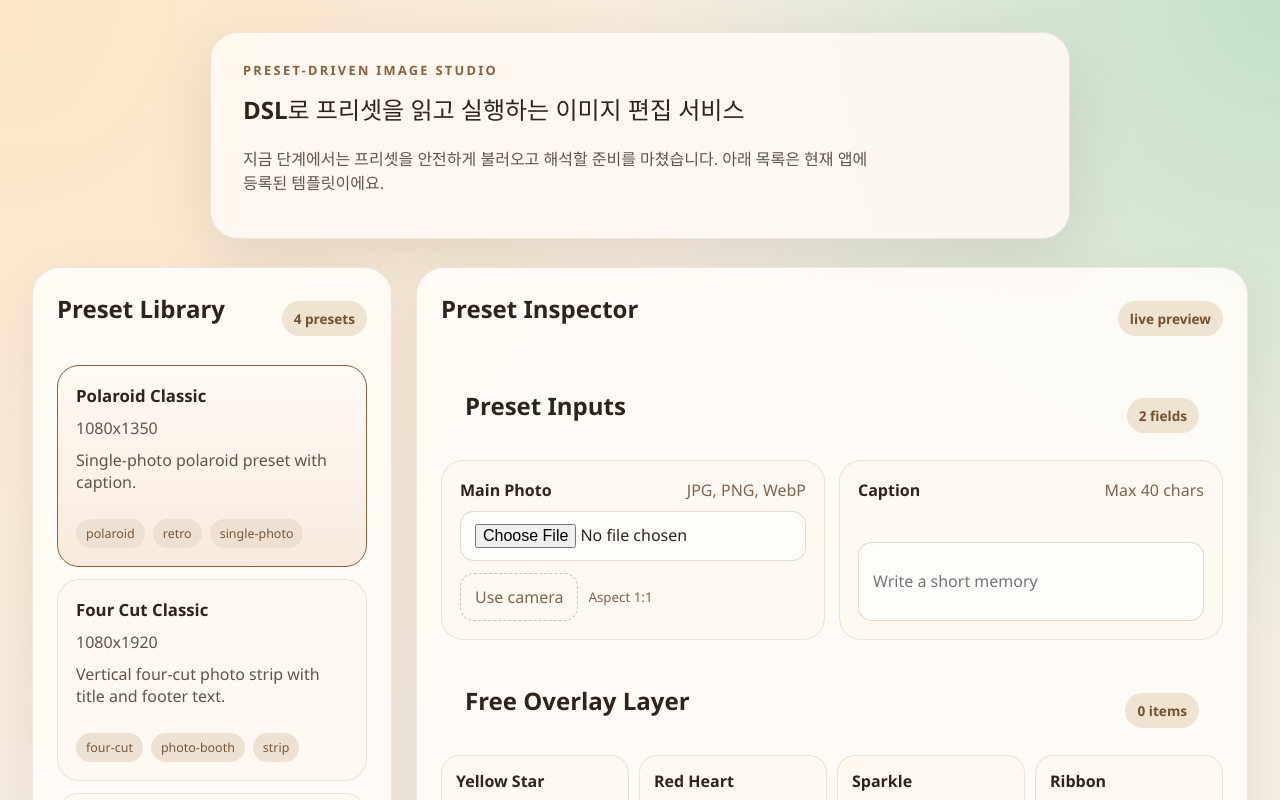
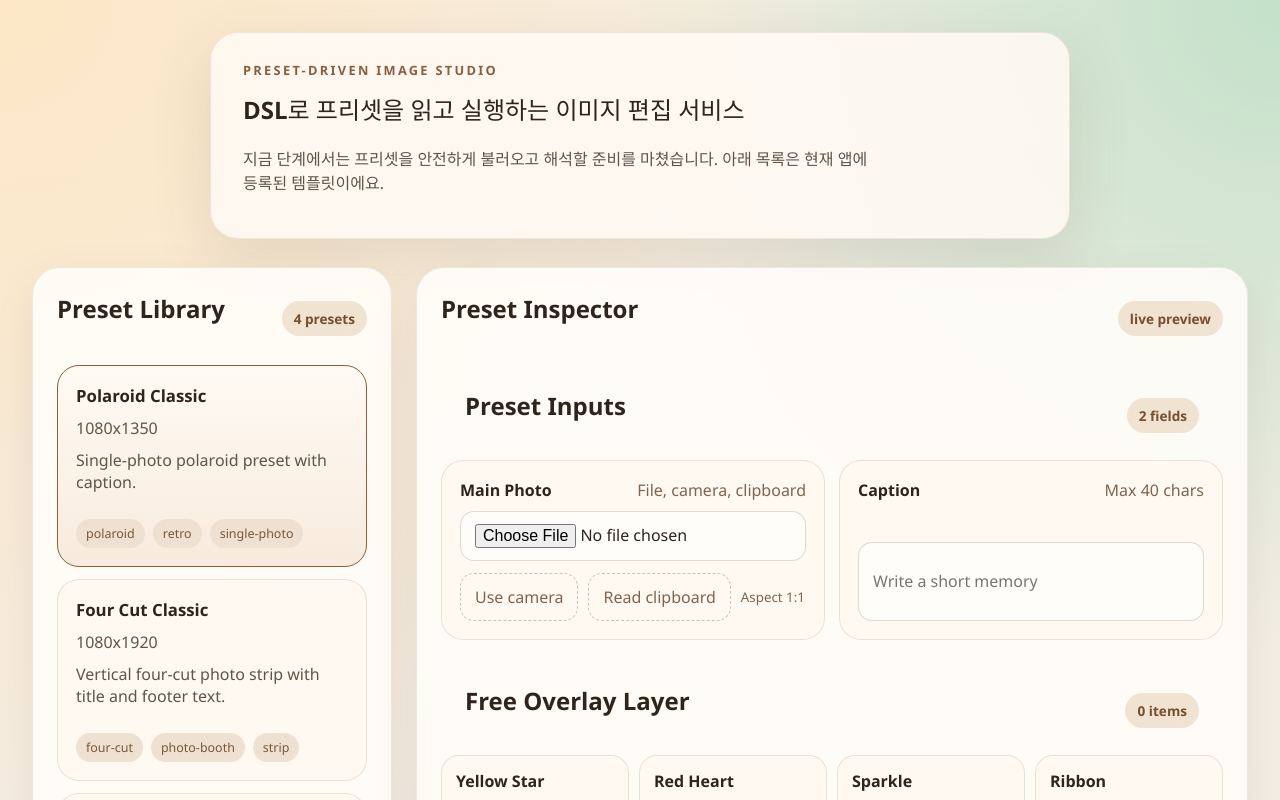
Before and after one commit to ouor/photo-booth, a React (Vite) app: page / in a window 1280 px wide. Shown: the top 800 px of the page. Built offline with nearby package versions, Linux system fonts and the light colour scheme.

Commit message:
feat: support clipboard image input

```diff
--- a/src/components/ImageInputField.tsx
+++ b/src/components/ImageInputField.tsx
@@ -21,6 +21,7 @@ export function ImageInputField({ input, value, onChange }: ImageInputFieldProps
   const streamRef = useRef<MediaStream | null>(null);
   const [cameraOpen, setCameraOpen] = useState(false);
   const [cameraError, setCameraError] = useState<string | null>(null);
+  const [clipboardStatus, setClipboardStatus] = useState<string | null>(null);
 
   useEffect(() => {
     if (!cameraOpen) {
@@ -68,6 +69,33 @@ export function ImageInputField({ input, value, onChange }: ImageInputFieldProps
     };
   }, [cameraOpen]);
 
+  async function readImageFromClipboard() {
+    if (typeof navigator === "undefined" || !navigator.clipboard?.read) {
+      setClipboardStatus("Clipboard image read is not supported in this browser.");
+      return;
+    }
+
+    try {
+      const clipboardItems = await navigator.clipboard.read();
+
+      for (const item of clipboardItems) {
+        const imageType = item.types.find((type) => type.startsWith("image/"));
+        if (!imageType) {
+          continue;
+        }
+
+        const blob = await item.getType(imageType);
+        onChange(toImageValue(URL.createObjectURL(blob)));
+        setClipboardStatus("Image loaded from clipboard.");
+        return;
+      }
+
+      setClipboardStatus("No image was found in the clipboard.");
+    } catch (error) {
+      setClipboardStatus(error instanceof Error ? error.message : "Clipboard read failed.");
+    }
+  }
+
   return (
     <div className="image-field-stack">
       <input
@@ -91,12 +119,16 @@ export function ImageInputField({ input, value, onChange }: ImageInputFieldProps
         >
           {cameraOpen ? "Close camera" : "Use camera"}
         </button>
+        <button type="button" className="ghost-button" onClick={() => void readImageFromClipboard()}>
+          Read clipboard
+        </button>
         {value ? (
           <small>Image ready</small>
         ) : (
           <small>{input.aspectRatio ? `Aspect ${input.aspectRatio}:1` : "No image selected"}</small>
         )}
       </div>
+      {clipboardStatus ? <small>{clipboardStatus}</small> : null}
 
       {cameraOpen ? (
         <div className="camera-panel">
--- a/src/components/PresetForm.tsx
+++ b/src/components/PresetForm.tsx
@@ -22,7 +22,7 @@ function findStickerOption(input: StickerInputDefinition, assetPath: string) {
 function renderHint(input: InputDefinition) {
   switch (input.type) {
     case "image":
-      return "JPG, PNG, WebP";
+      return "File, camera, clipboard";
     case "text":
       return input.maxLength ? `Max ${input.maxLength} chars` : "Short text";
     case "sticker":
```
